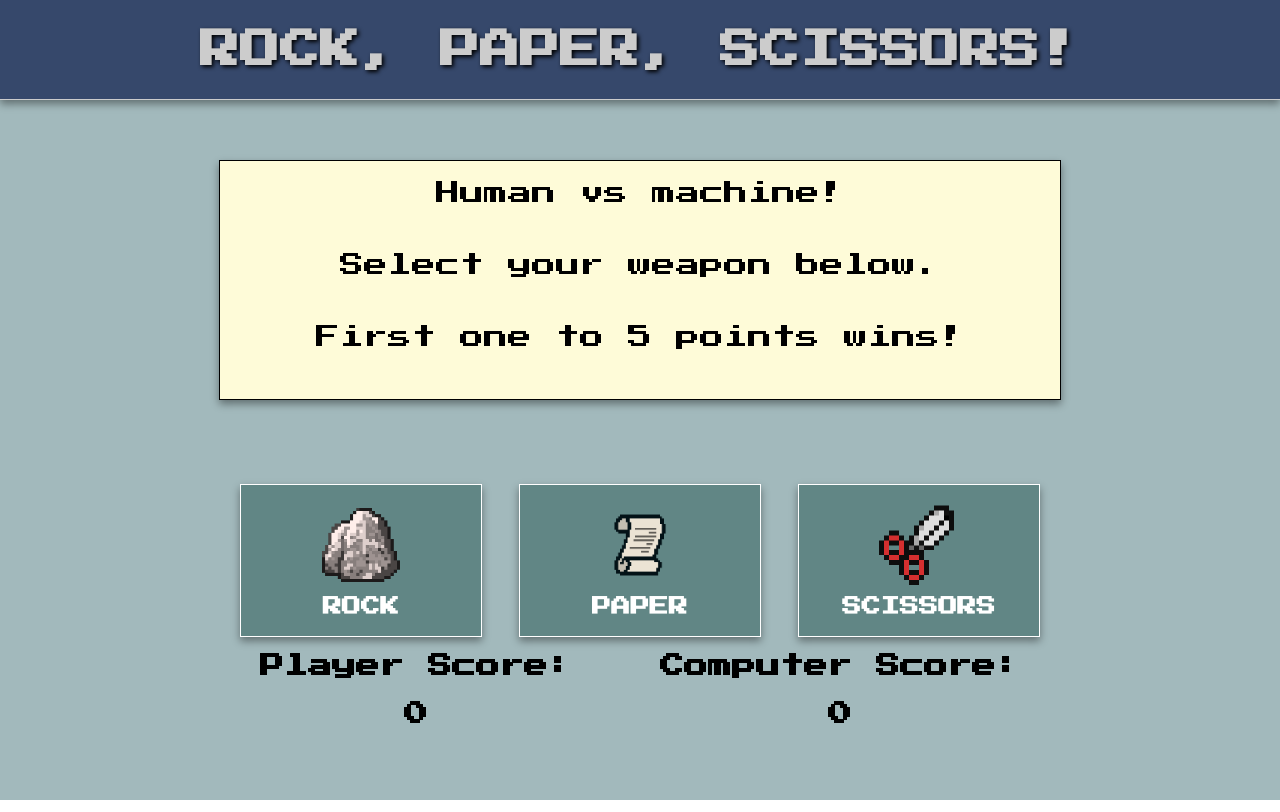
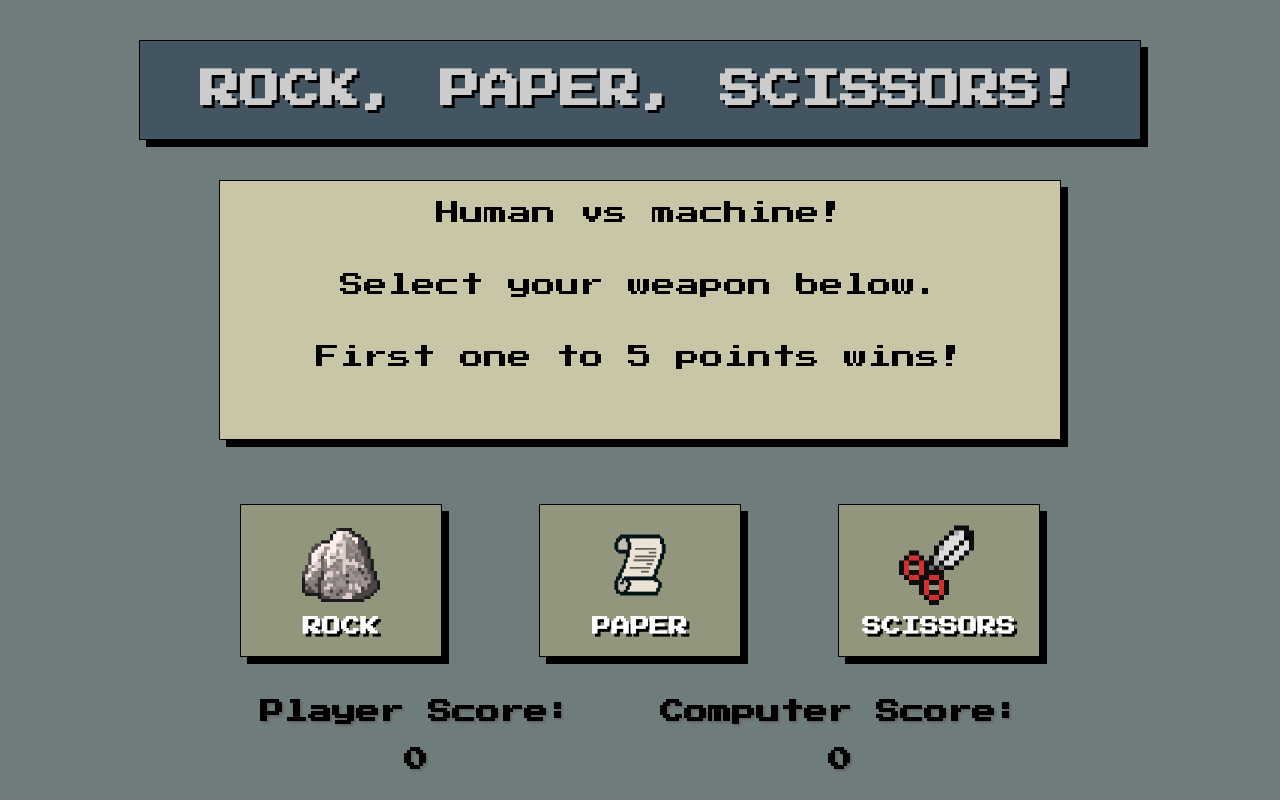
Before and after one commit to dblinkhorn/rockPaperScissors, a plain HTML site: page index.html in a window 1280 px wide. Drawn offline with Linux system fonts and the light colour scheme.

Commit message:
finished click animation on weapons buttons, fixed bug in first to 5 rounds functionality. added a delay between last round result and game winner declaration.

```diff
--- a/index.html
+++ b/index.html
@@ -22,19 +22,19 @@
     </div>
     <div class="buttons">
         <a href="#">
-            <div class="rock button" id="rock">
+            <div class="rock button grow" id="rock">
                 <p><img src="static/rock.png"></p>
                 <p>ROCK</p>
             </div>
         </a>
         <a href="#">
-            <div class="paper button" id="paper">
+            <div class="paper button grow" id="paper">
                 <p><img src="static/paper.png"></p>
                 <p>PAPER</p>
             </div>
             </a>
         <a href="#">
-            <div class="scissors button" id="scissors">
+            <div class="scissors button grow" id="scissors">
                 <p><img src="static/scissors.png"></p>
                 <p>SCISSORS</p>
             </div>
--- a/main.css
+++ b/main.css
@@ -6,10 +6,10 @@
 .container {
     display: grid;
     grid-template-columns: 100%;
-    grid-template-rows: 100px 300px 120px calc(100% - 560px) 40px;
+    grid-template-rows: 140px 300px 120px auto 40px;
     font-family: 'Press Start 2P', cursive;
     color: #CCC;
-    background-color: #a2b9bc;
+    background-color: #6e7c7c;
     justify-items: center;
     height: 100vh;
 }
@@ -19,35 +19,34 @@
      display: grid;
      justify-content: center;
      align-content: center;
-     background-color: #36486b;
+     background-color: #435560;
      font-size: 2.5em;
      font-weight: bold;
-     width: 100%;
-     box-shadow: 0 4px 8px 0 rgba(0, 0, 0, 0.4);
-     text-shadow: 2px 2px 4px #000;
+     width: 1000px;
+     box-shadow: 7px 7px 0 0 #000;
+     text-shadow: 3px 3px 0 #000;
      border-style: solid;
      border-width: 1px;
-     border-top: #FFF;
-     border-left: none;
-     border-right: none;
+     border-color: #000;
+     margin-top: 40px;
  }
 
  .status {
-     margin-top: 60px;
+     margin-top: 40px;
      grid-row: 2/3;
      padding: 20px;
-     background-color: #fefbd8;
+     background-color: #c8c6a7;
      width: 800px;
      border-style: solid;
      border-width: 1px;
      border-color: #000;
-     box-shadow: 0 4px 8px 0 rgba(0, 0, 0, 0.4);
+     box-shadow: 7px 7px 0 0 #000;
      font-size: 1.5em;
      color: #000;
  }
 
  .buttons {
-     margin-top: 60px;
+     margin-top: 40px;
      grid-row: 3/4;
      display: flex;
      justify-content: space-between;
@@ -69,14 +68,16 @@
     justify-content: center;
     align-items: center;
     text-align: center;
-    background-color: #618685;
-    padding: 20px;
+    background-color: #92967d;
     border-style: solid;
     border-width: 1px;
-    border-color: #FFF;
-    box-shadow: 0 4px 8px 0 rgba(0, 0, 0, 0.4);
+    border-color: #000;
+    box-shadow: 7px 7px 0 0 #000;
+    text-shadow: 3px 3px 0 #000;
     width: 200px;
     transition: all 0.7s ease;
+    padding-top: 20px;
+    padding-bottom: 20px;
  }
 
  a {
@@ -101,4 +102,19 @@
  .computer {
     font-size: 1.5em;
     padding: 20px;
+    text-shadow: 2px 2px 2px #666;
  }
+
+ .grow {
+     transition: all .085s ease-in-out;
+}
+
+.grow:hover {
+    transform: scale(1.075);
+    box-shadow: 10px 10px 0 0 #000;
+}
+
+.grow:active {
+    transform: scale(.99);
+    box-shadow: 7px 7px 0 0 #000;
+}
--- a/rps.js
+++ b/rps.js
@@ -45,11 +45,11 @@ function checkWinner(pScore, cScore) {
     }
 
     if (pScore === 5) {
-            setTimeout(function(){document.getElementById("status").innerHTML = "Congratulations, you defeated the computer!"}, 1500);
+            setTimeout(function(){document.getElementById("status").innerHTML = "Congratulations, you defeated the computer!<br><br><br>To play again, choose a weapon below."}, 1500);
             resetScores();
         }
     if (cScore === 5) {
-            setTimeout(function(){document.getElementById("status").innerHTML = "Sorry, but the computer has defeated you!"}, 1500);
+            setTimeout(function(){document.getElementById("status").innerHTML = "Sorry, but the computer has defeated you!<br><br><br>To play again, choose a weapon below."}, 1500);
             resetScores()
         }
 
```
